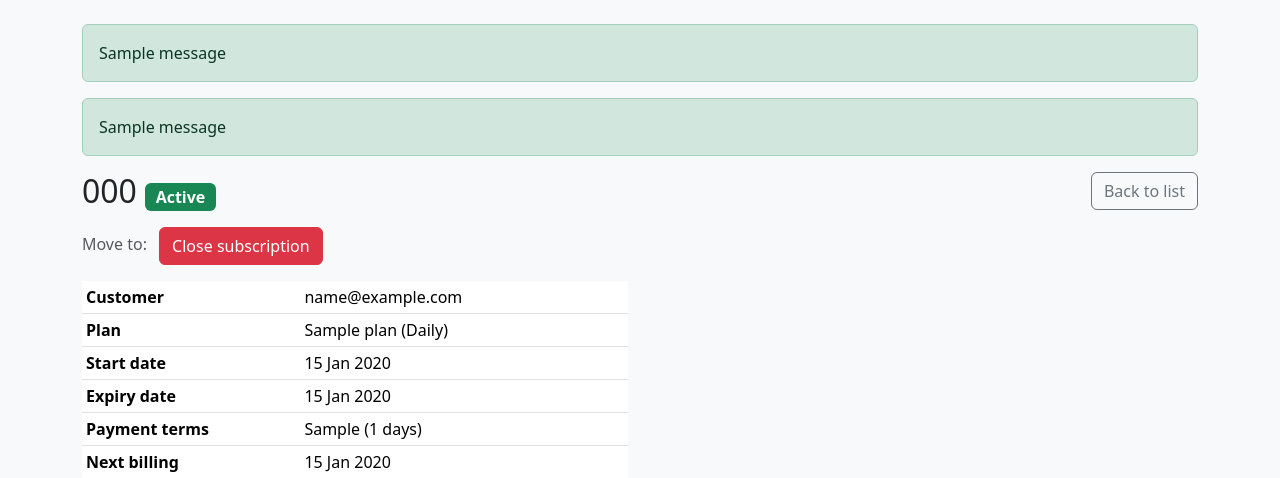
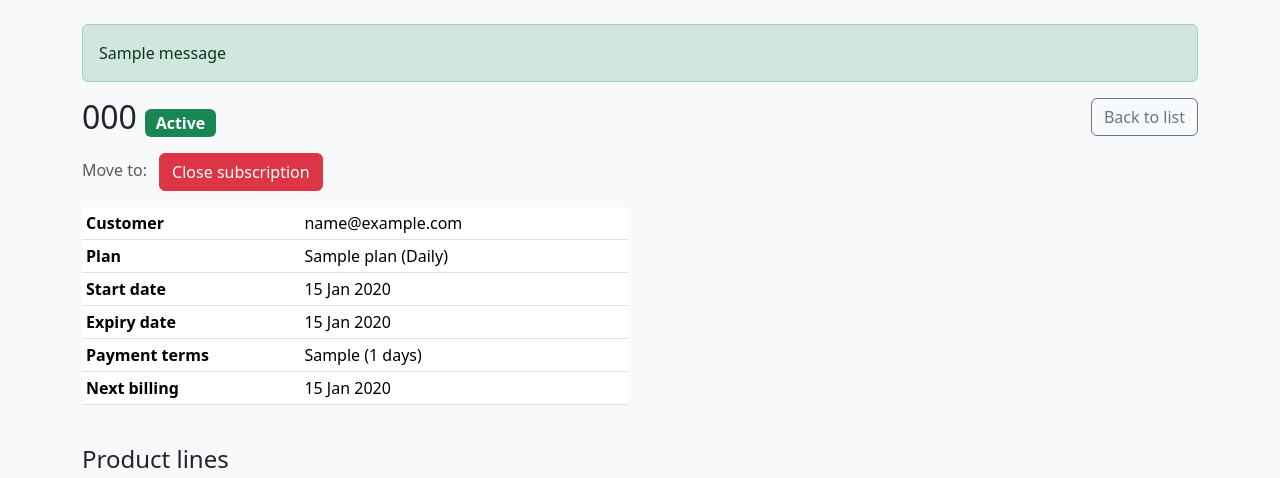
Before and after one commit to naizazainab5-jpg/subscription-management-sm, a Django app: page /subscriptions/1/ in a window 1280 px wide. Shown: the part 56-534 px from the top of the page. Run offline with Django 5.2, Linux system fonts and the light colour scheme; a user stored in the database is signed in; tables that the repository leaves empty hold one stand-in row (values such as "Sample post"); one stand-in notice (Sample message) is shown.

Commit message:
Remove duplicate message on subscription detail

```diff
--- a/subscriptions/templates/subscriptions/subscription_detail.html
+++ b/subscriptions/templates/subscriptions/subscription_detail.html
@@ -1,9 +1,7 @@
 {% extends "base.html" %}
 
 {% block content %}
-{% for m in messages %}
-  <div class="alert alert-{% if m.tags == 'error' %}danger{% else %}{{ m.tags }}{% endif %}">{{ m }}</div>
-{% endfor %}
+
 
 <div class="d-flex justify-content-between align-items-center mb-3">
   <h2 class="mb-0">
```
